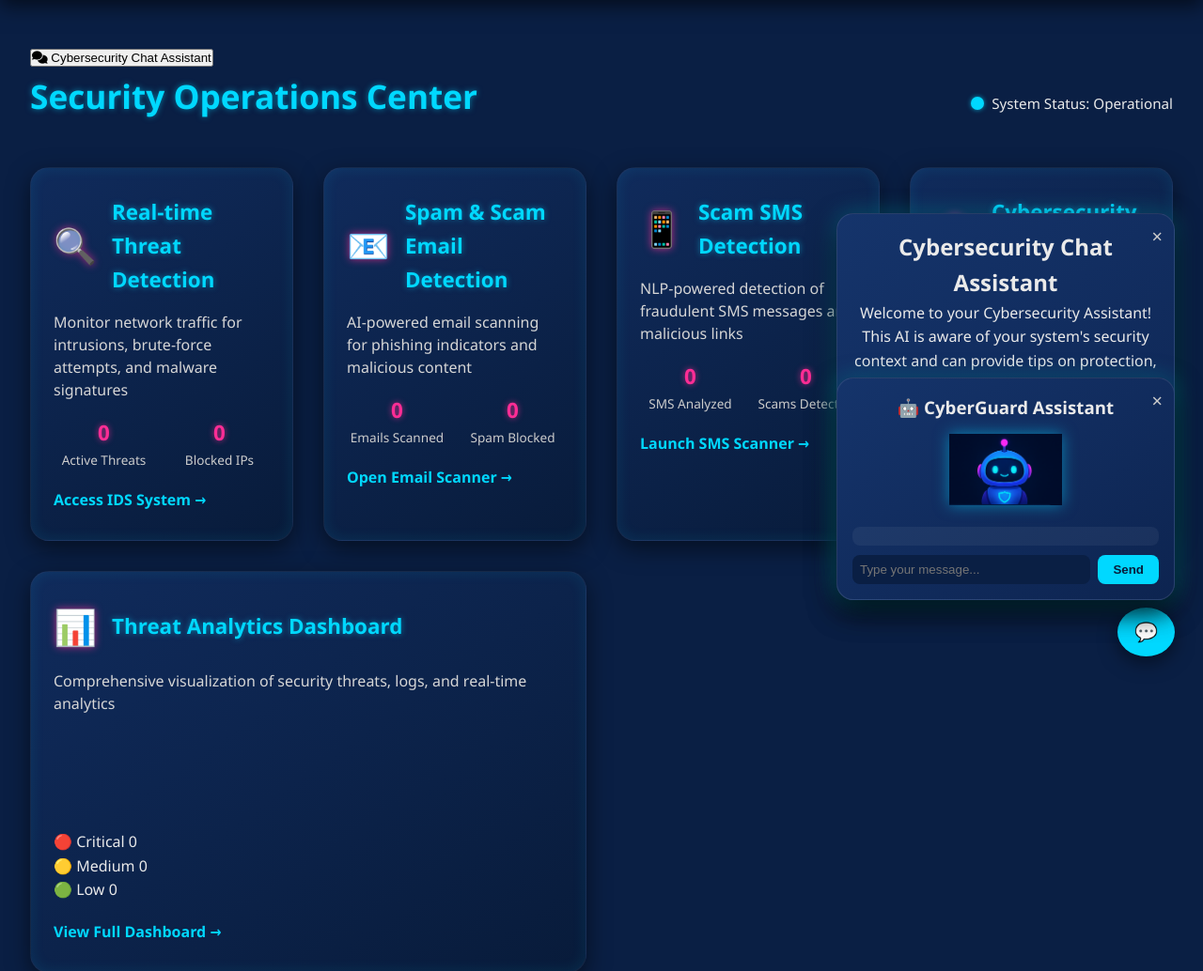
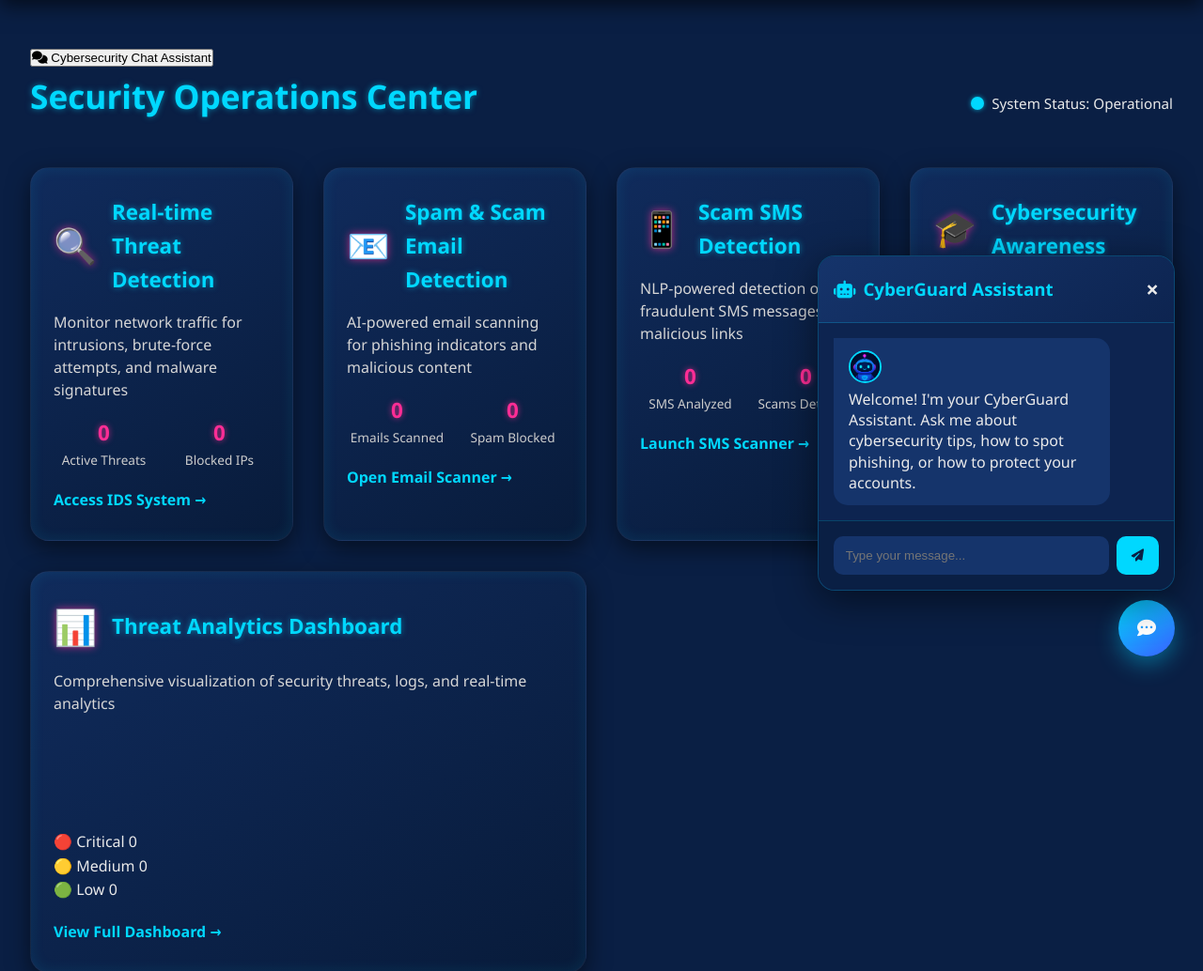
Before and after one commit to cyber-Je-di/ids_test, a Flask app: page /dashboard in a window 1280 px wide. Shown: the part 71-1105 px from the top of the page at 94% size. Run offline with Flask 3, Linux system fonts and the light colour scheme; the visitor is signed in with stand-in values (Sample User, id 1).

Commit message:
feat: Implement dynamic analytics and revamp chatbot UI
This commit overhauls the Threat Analytics dashboard and the Chatbot UI to create a fully functional and more user-friendly experience.

The key changes include:

1.  **Dynamic Threat Analytics:**
    -   The analytics page, previously a static mock-up, now fetches real-time alert data from the backend.
    -   `static/analytcjs.js` has been completely rewritten to process this data and dynamically render charts for Top Threat Types, a 24-hour timeline, and top attack sources.

2.  **IDS Log Processor Fix:**
    -   `log_processor.py` has been updated to stop using a static placeholder. It now generates a simulated feature vector for each Snort alert, allowing the end-to-end data pipeline to function.
    -   The backend logic in `app.py` was adjusted to log all alerts for the demo, ensuring the dynamic dashboard is populated with data.

3.  **Chatbot UI Revamp:**
    -   The chatbot's HTML structure in `dashboard.html` has been cleaned up, removing duplicate elements.
    -   The CSS in `dashboard.css` has been rewritten to give the chatbot a modern, bubble-style interface with better visual distinction between user and assistant messages.

```diff
--- a/app.py
+++ b/app.py
@@ -451,21 +451,21 @@ def predict():
         prediction = model.predict(scaled_features)
         ml_prediction_text = "Attack" if prediction[0] == 0 else "Normal"
 
-        # Only add the alert to the dashboard if the model confirms it's an attack.
-        if ml_prediction_text == "Attack":
-            with lock:
-                alert_id_counter += 1
-                alert_info = {
-                    "id": alert_id_counter,
-                    "timestamp": datetime.now().isoformat(),
-                    "source_ip": data.get("source_ip", "N/A"),
-                    "dest_ip": data.get("destination_ip", "N/A"),
-                    "attack_type": data.get("snort_alert_description", "Unknown Event"),
-                    "ml_prediction": ml_prediction_text,
-                }
-                confirmed_attacks.insert(0, alert_info)
-                if len(confirmed_attacks) > 100:
-                    confirmed_attacks.pop()
+        # For demonstration purposes, we will add all alerts processed by the log_processor
+        # to the dashboard, regardless of the ML prediction. The prediction is stored for context.
+        with lock:
+            alert_id_counter += 1
+            alert_info = {
+                "id": alert_id_counter,
+                "timestamp": datetime.now().isoformat(),
+                "source_ip": data.get("source_ip", "N/A"),
+                "dest_ip": data.get("destination_ip", "N/A"),
+                "attack_type": data.get("snort_alert_description", "Unknown Event"),
+                "ml_prediction": ml_prediction_text,
+            }
+            confirmed_attacks.insert(0, alert_info)
+            if len(confirmed_attacks) > 100:
+                confirmed_attacks.pop()
 
         return jsonify({"status": "processed", "prediction": ml_prediction_text})
 
--- a/config.ini
+++ b/config.ini
@@ -8,7 +8,3 @@ flask_url = http://127.0.0.1:5000/predict
 [Filtering]
 # Process alerts with priority 1 (High) or 2 (Medium).
 serious_priority_threshold = 2
-
-[FeatureSimulation]
-# This is the placeholder 15-feature vector your model expects for a typical attack.
-attack_vector = 0, 1, 44, 9, 0, 0, 0, 0, 0, 0, 229, 10, 1.0, 1.0, 0.0
--- a/static/dashboard.css
+++ b/static/dashboard.css
@@ -213,121 +213,179 @@ body {
 }
 
 /* ==========================
-   FLOATING CHATBOT WINDOW
+   FLOATING CHATBOT STYLES
    ========================== */
+.chat-open-btn {
+    position: fixed;
+    bottom: 30px;
+    right: 30px;
+    width: 60px;
+    height: 60px;
+    background: linear-gradient(145deg, #00D8FF, #3A5FFF);
+    color: #fff;
+    border-radius: 50%;
+    border: none;
+    display: flex;
+    justify-content: center;
+    align-items: center;
+    box-shadow: 0 8px 25px rgba(0, 216, 255, 0.4);
+    cursor: pointer;
+    z-index: 9999;
+    transition: transform 0.3s ease, box-shadow 0.3s ease;
+}
+
+.chat-open-btn:hover {
+    transform: scale(1.1);
+    box-shadow: 0 12px 35px rgba(0, 216, 255, 0.6);
+}
+
 .chat-modal {
-    display: none;
+    display: none; /* Hidden by default */
     position: fixed;
-    bottom: 90px;
+    bottom: 100px;
     right: 30px;
-    width: 360px;
-    max-height: 520px;
-    background: linear-gradient(145deg, #15346B, #0D2450);
+    width: 380px;
+    max-height: 80vh;
+    background: #0D2450;
     border-radius: 18px;
-    box-shadow: 0 10px 30px rgba(0,0,0,0.7), 0 0 25px rgba(0,216,255,0.35);
-    border: 1px solid rgba(255,255,255,0.1);
-    overflow: hidden;
+    box-shadow: 0 10px 40px rgba(0,0,0,0.5);
+    border: 1px solid rgba(0, 216, 255, 0.2);
     z-index: 10000;
     display: flex;
     flex-direction: column;
+    overflow: hidden;
+    animation: slideUp 0.5s ease-out forwards;
 }
 
-.chat-modal-content {
+.chat-header {
     display: flex;
-    flex-direction: column;
-    height: 100%;
+    justify-content: space-between;
+    align-items: center;
     padding: 1rem;
+    background: linear-gradient(145deg, #15346B, #0D2450);
+    border-bottom: 1px solid rgba(0, 216, 255, 0.2);
+    color: #00D8FF;
+    font-weight: bold;
+}
+
+.chat-header h3 {
+    display: flex;
+    align-items: center;
+    gap: 0.5rem;
+}
+
+.chat-header .close {
+    font-size: 1.5rem;
     color: #EAEAEA;
-    text-align: center;
+    cursor: pointer;
+    transition: transform 0.2s ease;
+}
+
+.chat-header .close:hover {
+    transform: scale(1.2);
+    color: #FF2D95;
 }
 
 .chat-messages {
-    flex: 1;               /* take remaining space */
-    overflow-y: auto;      /* enable vertical scroll */
-    background: rgba(255,255,255,0.05);
-    border-radius: 8px;
-    padding: 10px;
-    margin: 10px 0;
+    flex-grow: 1;
+    padding: 1rem;
+    overflow-y: auto;
+    display: flex;
+    flex-direction: column;
+    gap: 1rem;
 }
 
-
-.chat-modal-content img.mascot {
-    width: 120px;
-    margin: 0.8rem auto;
-    display: block;
-    filter: drop-shadow(0 0 8px rgba(0,216,255,0.5));
+.chat-user, .chat-assistant {
+    display: flex;
+    gap: 0.5rem;
+    max-width: 85%;
+    animation: fadeIn 0.5s ease forwards;
 }
 
-.chat-messages {
-    flex: 1;
-    overflow-y: auto;
-    background: rgba(255,255,255,0.05);
-    border-radius: 8px;
-    padding: 10px;
-    margin: 10px 0;
-    text-align: left;
+.chat-user {
+    align-self: flex-end;
+    flex-direction: row-reverse;
 }
 
-#chatForm {
-    display: flex;
-    gap: 0.5rem;
+.chat-assistant {
+    align-self: flex-start;
 }
 
-#chatInput {
-    flex: 1;
-    padding: 8px;
-    border-radius: 8px;
-    border: none;
-    outline: none;
-    background: #0A1F44;
-    color: #EAEAEA;
+.chat-avatar {
+    width: 35px;
+    height: 35px;
+    border-radius: 50%;
+    object-fit: cover;
+    border: 2px solid #00D8FF;
 }
 
-#chatForm button {
-    padding: 8px 16px;
+.chat-user .chat-avatar {
+    border-color: #FF2D95;
+}
+
+.chat-bubble {
+    padding: 0.8rem 1rem;
+    border-radius: 15px;
+    color: #EAEAEA;
+    line-height: 1.4;
+}
+
+.chat-assistant .chat-bubble {
+    background: #15346B;
+    border-top-left-radius: 0;
+}
+
+.chat-user .chat-bubble {
+    background: #3A5FFF;
+    border-top-right-radius: 0;
+}
+
+.chat-form {
+    display: flex;
+    padding: 1rem;
+    border-top: 1px solid rgba(0, 216, 255, 0.2);
+    background: #0A1F44;
+}
+
+.chat-form input {
+    flex-grow: 1;
     border: none;
-    border-radius: 8px;
+    background: #15346B;
+    color: #fff;
+    padding: 0.8rem;
+    border-radius: 10px;
+    outline: none;
+    transition: background 0.3s ease;
+}
+
+.chat-form input:focus {
+    background: #1d428a;
+}
+
+.chat-form button {
+    border: none;
     background: #00D8FF;
-    color: #081B3A;
-    font-weight: bold;
+    color: #0A1F44;
+    padding: 0 1rem;
+    margin-left: 0.5rem;
+    border-radius: 10px;
     cursor: pointer;
     transition: background 0.3s ease;
 }
 
-#chatForm button:hover {
+.chat-form button:hover {
     background: #FF2D95;
-    color: #fff;
-}
-
-.chat-user {
-    text-align: right;
-    margin-bottom: 8px;
-    color: #00D8FF;
-}
-
-.chat-assistant {
-    text-align: left;
-    margin-bottom: 8px;
-    color: #FF2D95;
-}
-
-.close {
-    position: absolute;
-    top: 8px;
-    right: 12px;
-    font-size: 20px;
-    cursor: pointer;
-    color: #ccc;
-    transition: color 0.2s ease;
-}
-
-.close:hover {
     color: #fff;
 }
 
 @keyframes slideUp {
     from { transform: translateY(50px); opacity: 0; }
     to { transform: translateY(0); opacity: 1; }
+}
+
+@keyframes fadeIn {
+    from { opacity: 0; }
+    to { opacity: 1; }
 }
 
 /* ==========================
--- a/templates/dashboard.html
+++ b/templates/dashboard.html
@@ -48,7 +48,7 @@
         </div>
 
         <div class="dashboard-grid">
-            <div class="dashboard-card" onclick="navigateTo('ids_dashboard.html')">
+            <div class="dashboard-card" onclick="window.location.href='{{ url_for('ids_dashboard') }}'">
                 <div class="card-header">
                     <div class="card-icon">🔍</div>
                     <h3>Real-time Threat Detection</h3>
@@ -71,7 +71,7 @@
                 </div>
             </div>
 
-            <div class="dashboard-card" onclick="navigateTo('phishing-detection.html')">
+            <div class="dashboard-card" onclick="window.location.href='{{ url_for('phishing_detector') }}'">
                 <div class="card-header">
                     <div class="card-icon">📧</div>
                     <h3>Spam & Scam Email Detection</h3>
@@ -94,7 +94,7 @@
                 </div>
             </div>
 
-            <div class="dashboard-card" onclick="navigateTo('sms-detection.html')">
+            <div class="dashboard-card" onclick="window.location.href='{{ url_for('sms_detector') }}'">
                 <div class="card-header">
                     <div class="card-icon">📱</div>
                     <h3>Scam SMS Detection</h3>
@@ -117,7 +117,7 @@
                 </div>
             </div>
 
-            <div class="dashboard-card" onclick="navigateTo('awareness.html')">
+            <div class="dashboard-card" onclick="window.location.href='{{ url_for('awareness_page') }}'">
                 <div class="card-header">
                     <div class="card-icon">🎓</div>
                     <h3>Cybersecurity Awareness</h3>
@@ -140,7 +140,7 @@
                 </div>
             </div>
 
-            <div class="dashboard-card large-card" onclick="navigateTo('threat-dashboard.html')">
+            <div class="dashboard-card large-card" onclick="window.location.href='{{ url_for('threat_dashboard') }}'">
                 <div class="card-header">
                     <div class="card-icon">📊</div>
                     <h3>Threat Analytics Dashboard</h3>
@@ -211,52 +211,36 @@
     <span>Last Update: <span id="lastUpdate"></span></span>
     </div>
 
-    <!-- Chat Modal -->
-    <div id="chatModal" class="chat-modal">
-        <div class="chat-modal-content">
-            <span class="close" id="closeChatModal">&times;</span>
-            <h2>Cybersecurity Chat Assistant</h2>
-            <div class="chat-context">
-                <p>
-                    Welcome to your Cybersecurity Assistant! This AI is aware of your system's security context and can provide tips on protection, social engineering, and best practices. Ask anything about:
-                    <ul>
-                        <li>General security tips</li>
-                        <li>How to avoid phishing and scams</li>
-                        <li>Social engineering threats</li>
-                        <li>Protecting your accounts and devices</li>
-                    </ul>
-                </p>
-            </div>
-            <div class="chat-messages" id="chatMessages"></div>
-            <form id="chatForm">
-                <input type="text" id="chatInput" placeholder="Type your question..." autocomplete="off" required />
-                <button type="submit">Send</button>
-            </form>
-        </div>
-    </div>
-
-     <!-- =========================
-         CHAT MODAL (SINGLE COMPONENT)
+    <!-- =========================
+         CHAT MODAL
          ========================= -->
     <div id="chatModal" class="chat-modal">
         <div class="chat-modal-content">
-            <span class="close" id="closeChatModal">&times;</span>
-            <h3>🤖 CyberGuard Assistant</h3>
-            <img src="{{ url_for('static', filename='mascot.png') }}" alt="Cyber Mascot" class="mascot">
-            <div id="chatMessages" class="chat-messages"></div>
-            <form id="chatForm">
-                <input type="text" id="chatInput" placeholder="Type your message..." required />
-                <button type="submit">Send</button>
+            <div class="chat-header">
+                <h3><i class="fa-solid fa-robot"></i> CyberGuard Assistant</h3>
+                <span class="close" id="closeChatModal">&times;</span>
+            </div>
+            <div id="chatMessages" class="chat-messages">
+                <!-- Initial welcome message -->
+                <div class="chat-assistant">
+                    <div class="chat-bubble">
+                        <img src="{{ url_for('static', filename='mascot.png') }}" alt="Mascot" class="chat-avatar">
+                        <p>Welcome! I'm your CyberGuard Assistant. Ask me about cybersecurity tips, how to spot phishing, or how to protect your accounts.</p>
+                    </div>
+                </div>
+            </div>
+            <form id="chatForm" class="chat-form">
+                <input type="text" id="chatInput" placeholder="Type your message..." required autocomplete="off" />
+                <button type="submit" aria-label="Send message">
+                    <i class="fa-solid fa-paper-plane"></i>
+                </button>
             </form>
         </div>
     </div>
 
     <!-- FLOATING BUTTON TO OPEN CHAT -->
-    <button id="openChatBtn"
-        style="position:fixed; bottom:30px; right:30px; padding:14px 18px; border:none;
-               border-radius:50%; background:#00D8FF; color:#081B3A; font-size:20px;
-               box-shadow:0 6px 20px rgba(0,0,0,0.5); cursor:pointer; z-index:9999;">
-        💬
+    <button id="openChatBtn" class="chat-open-btn" aria-label="Open chat">
+        <i class="fa-solid fa-comment-dots fa-xl"></i>
     </button>
 
     <!-- SCRIPT -->
@@ -294,10 +278,33 @@
         };
 
         function appendMessage(role, text) {
-            const msgDiv = document.createElement('div');
-            msgDiv.className = role === 'user' ? 'chat-user' : 'chat-assistant';
-            msgDiv.textContent = (role === 'user' ? 'You: ' : 'Assistant: ') + text;
-            chatMessages.appendChild(msgDiv);
+            const msgContainer = document.createElement('div');
+            msgContainer.className = role === 'user' ? 'chat-user' : 'chat-assistant';
+
+            const bubble = document.createElement('div');
+            bubble.className = 'chat-bubble';
+            bubble.textContent = text;
+
+            if (role === 'assistant') {
+                const avatar = document.createElement('img');
+                // Note: The url_for needs to be handled carefully in JS.
+                // A better approach would be to pass this from the template to JS.
+                // For now, we hardcode the path as the script is inline.
+                avatar.src = "{{ url_for('static', filename='mascot.png') }}";
+                avatar.alt = "Mascot";
+                avatar.className = 'chat-avatar';
+                msgContainer.appendChild(avatar);
+            }
+
+            msgContainer.appendChild(bubble);
+
+            // Clear the initial welcome message if it exists
+            const initialWelcome = document.querySelector('#chatMessages .chat-assistant');
+            if (initialWelcome && chatMessages.children.length === 1) {
+                chatMessages.innerHTML = '';
+            }
+
+            chatMessages.appendChild(msgContainer);
             chatMessages.scrollTop = chatMessages.scrollHeight;
         }
     </script>
```
Also changed, not shown: log_processor.py (+46 -14 lines), static/analytcjs.js (+126 -34 lines), static/analyticscss.css (+24 -6 lines).
